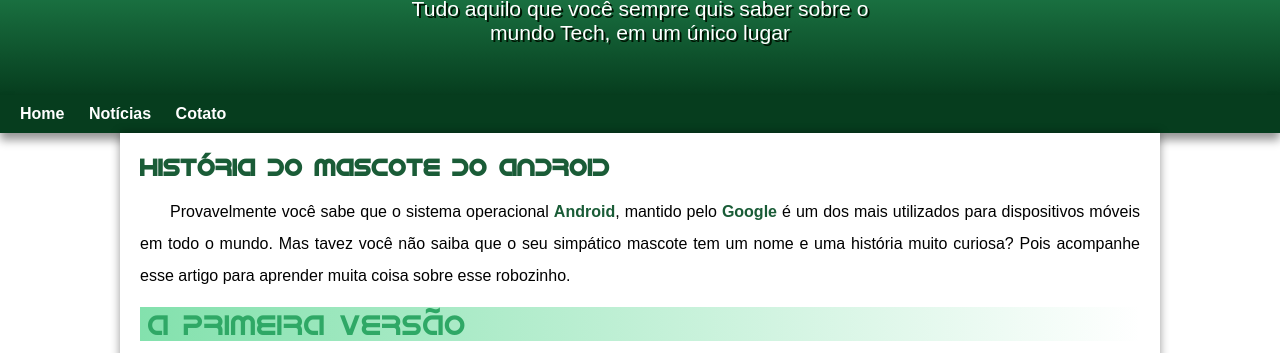
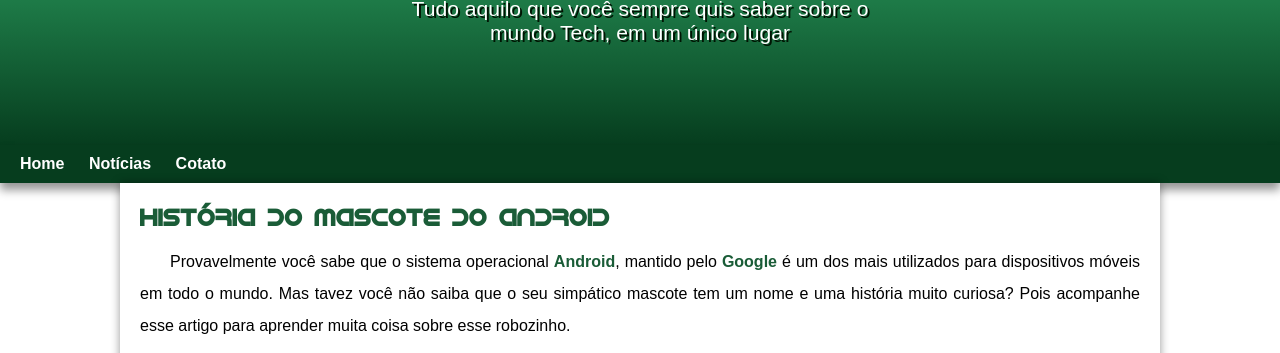
Before and after one commit to WagRdS/progeti-android, a plain HTML site: page index.html in a window 1280 px wide. Shown: the part 107-460 px from the top of the page. Drawn offline with Linux system fonts and the light colour scheme.

Commit message:
Update estilo.css
paddin

```diff
--- a/CSS/estilo.css
+++ b/CSS/estilo.css
@@ -53,7 +53,7 @@ header{
     font-size: 1.2em;
     color: var(--corbase);
     max-width: 500px;
-    padding: 0px 10px 50px 10px;
+    padding: 0px 10px 100px 10px;
     margin: auto;
     text-shadow: 2px 2px 0px rgb(0, 20, 3);
  }
```
